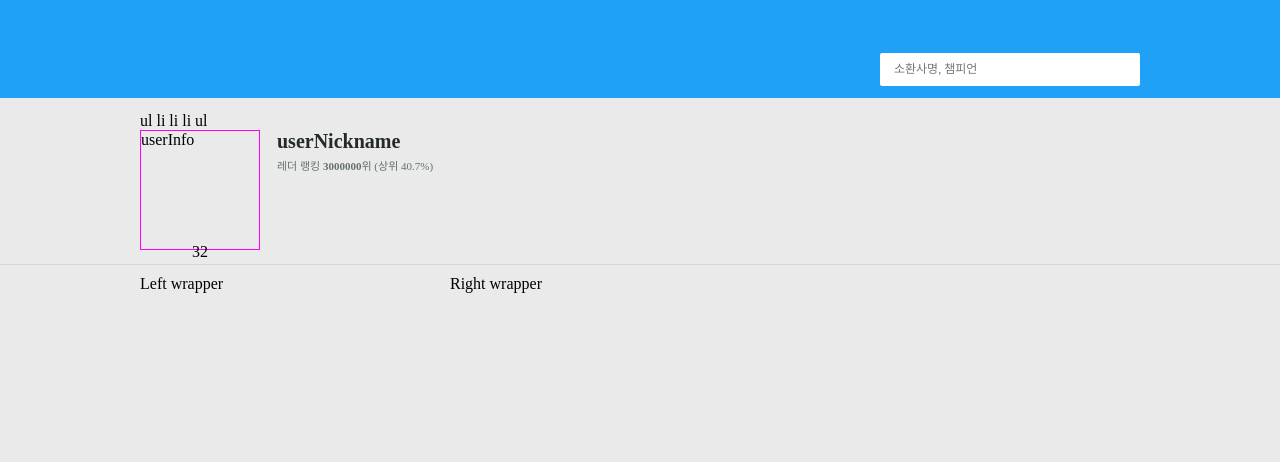
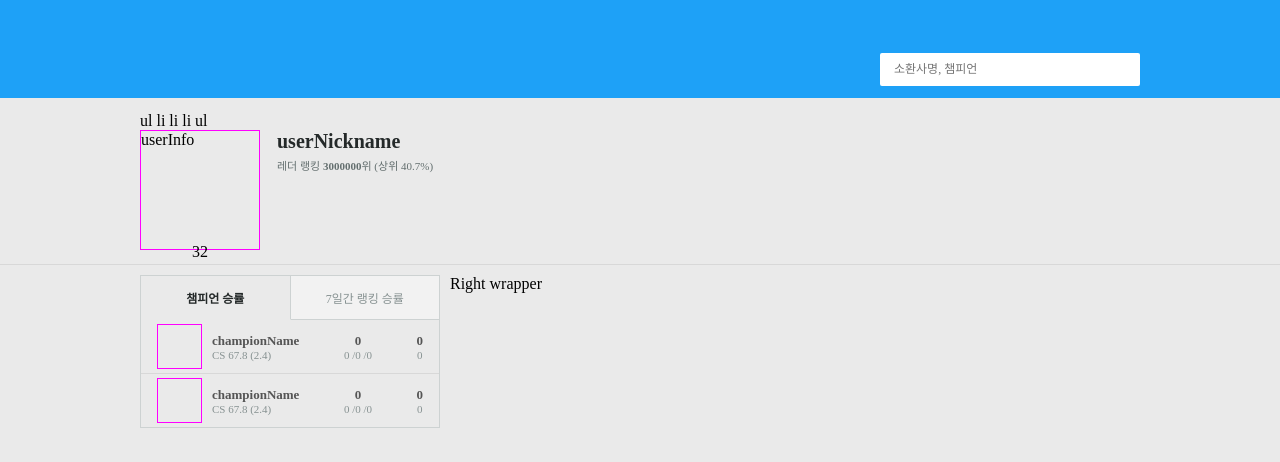
Before and after one commit to MulberrytreeFarms/opgg-homework, a React (Vite) app: page /score in a window 1280 px wide. Shown: the top 462 px of the page. Built offline with nearby package versions, Linux system fonts and the light colour scheme.

Commit message:
feat: Define Tab components

```diff
--- /dev/null
+++ b/src/components/tab/context.ts
@@ -0,0 +1,17 @@
+import { createContext, useContext } from 'react'
+
+import { Props } from './types'
+
+const TabContext = createContext<Props | null>(null)
+
+export const useTabContext = () => {
+  const context = useContext(TabContext)
+  if (!context) {
+    throw new Error(
+      'TabContext components cannot be rendered outside the TabContextProvider',
+    )
+  }
+  return context
+}
+
+export default TabContext
--- /dev/null
+++ b/src/components/tab/index.tsx
@@ -0,0 +1,65 @@
+import classNames from 'classnames'
+import { useMemo, useState } from 'react'
+
+import TabContext, { useTabContext } from './context'
+import { TabEmpty, TabHeaderStyle, TabItemStyle, TabStyle } from './style'
+
+const Tab = ({ children }: { children: React.ReactNode }) => {
+  const [activeIdx, setActiveIdx] = useState<number>(0)
+  const value = useMemo(
+    () => ({
+      activeIdx,
+      setActiveIdx,
+    }),
+    [activeIdx, setActiveIdx],
+  )
+  return (
+    <TabContext.Provider value={value}>
+      <TabStyle>{children}</TabStyle>
+    </TabContext.Provider>
+  )
+}
+
+const TabHeader = ({ children }: { children: React.ReactNode }) => {
+  return <TabHeaderStyle>{children}</TabHeaderStyle>
+}
+
+const TabItem = ({
+  children,
+  idx,
+}: {
+  children: React.ReactNode
+  idx: number
+}) => {
+  const { activeIdx, setActiveIdx } = useTabContext()
+  return (
+    <TabItemStyle
+      className={classNames({ active: activeIdx === idx })}
+      type="button"
+      onClick={() => setActiveIdx(idx)}
+    >
+      {children}
+    </TabItemStyle>
+  )
+}
+
+const TabContent = ({
+  children,
+  idx,
+}: {
+  children: React.ReactNode
+  idx: number
+}) => {
+  const { activeIdx } = useTabContext()
+  return activeIdx === idx ? (
+    <div>{children}</div>
+  ) : (
+    <TabEmpty>Empty contents</TabEmpty>
+  )
+}
+
+Tab.Header = TabHeader
+Tab.Item = TabItem
+Tab.Content = TabContent
+
+export default Tab
--- /dev/null
+++ b/src/components/tab/style.ts
@@ -0,0 +1,36 @@
+import styled from 'styled-components'
+
+export const TabStyle = styled.div`
+  border: 1px solid var(--color-line-2);
+`
+
+export const TabHeaderStyle = styled.div`
+  display: flex;
+  justify-content: space-around;
+`
+
+export const TabItemStyle = styled.button`
+  height: 44px;
+  background-color: var(--color-bg-1);
+  flex: 1;
+  font-size: 12px;
+  color: var(--color-font-5);
+  border-right: 1px solid var(--color-line-2);
+  border-bottom: 1px solid var(--color-line-2);
+  &:last-child {
+    border-right: 0;
+  }
+
+  &.active {
+    color: var(--color-font-1);
+    font-weight: bold;
+    background-color: var(--color-bg-general);
+    border-bottom: 1px solid var(--color-bg-general);
+  }
+`
+
+export const TabEmpty = styled.div`
+  font-size: 12px;
+  text-align: center;
+  padding: 20px 0;
+`
--- /dev/null
+++ b/src/components/tab/types.ts
@@ -0,0 +1,8 @@
+import React, { SetStateAction } from 'react'
+
+export interface Prop {
+  activeIdx: number
+  setActiveIdx: React.Dispatch<SetStateAction<number>>
+}
+
+export type Props = Prop & React.ComponentPropsWithoutRef<any>
--- a/src/pages/scores/index.tsx
+++ b/src/pages/scores/index.tsx
@@ -1,3 +1,5 @@
+import ChampionRankList from '@/components/championRankList'
+import Tab from '@/components/tab'
 import UserProfile from '@/components/userProfile'
 import { ScoreBodyStyle } from '@/layouts/style'
 
@@ -18,7 +20,29 @@ const ScorePage = () => {
       </UserProfile>
 
       <ScoreBodyStyle>
-        <div className="left-wrapper">Left wrapper</div>
+        <div className="left-wrapper">
+          <Tab>
+            <Tab.Header>
+              <Tab.Item idx={0}>챔피언 승률</Tab.Item>
+              <Tab.Item idx={1}>7일간 랭킹 승률</Tab.Item>
+            </Tab.Header>
+
+            <Tab.Content idx={0}>
+              <ChampionRankList>
+                <ChampionRankList.Item>
+                  <ChampionRankList.Pick>awef</ChampionRankList.Pick>
+                  <ChampionRankList.Rate />
+                  <ChampionRankList.Average />
+                </ChampionRankList.Item>
+                <ChampionRankList.Item>
+                  <ChampionRankList.Pick>awef</ChampionRankList.Pick>
+                  <ChampionRankList.Rate />
+                  <ChampionRankList.Average />
+                </ChampionRankList.Item>
+              </ChampionRankList>
+            </Tab.Content>
+          </Tab>
+        </div>
         <div className="right-wrapper">Right wrapper</div>
       </ScoreBodyStyle>
     </div>
```
